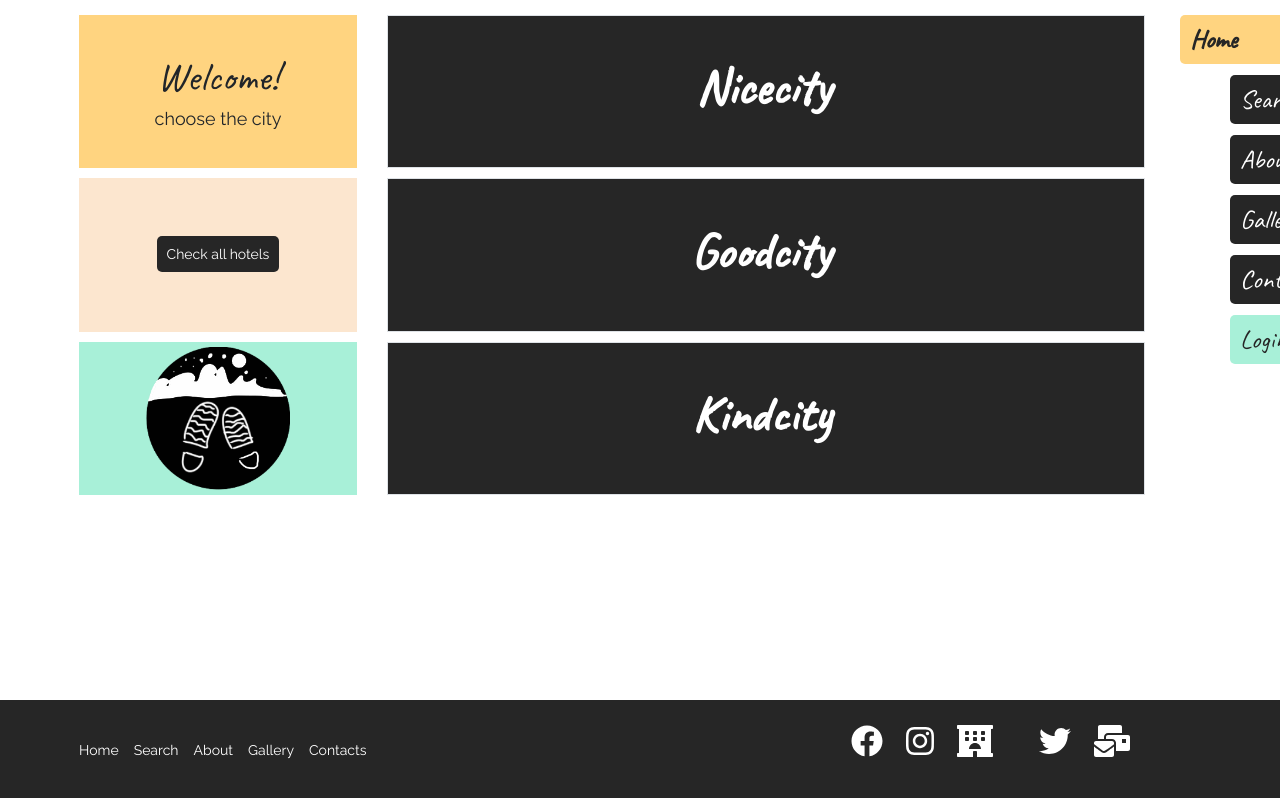
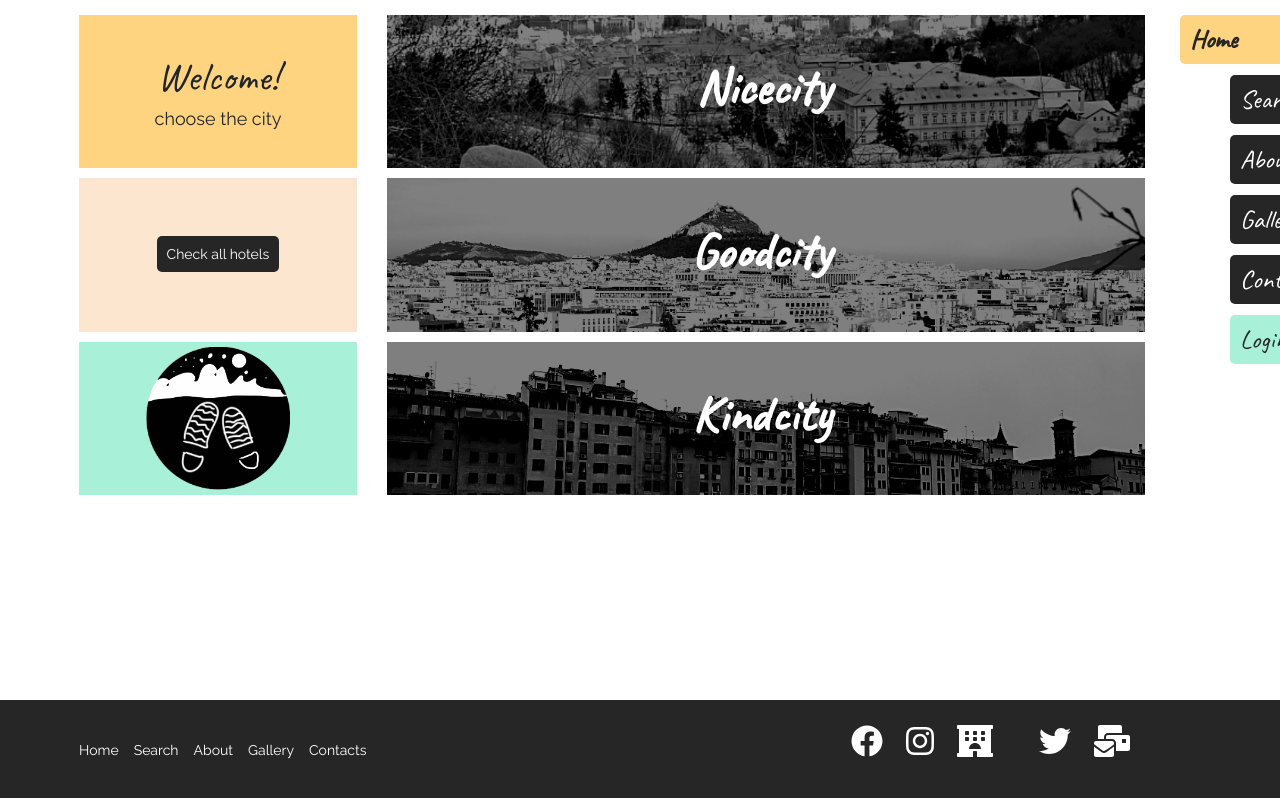
Before and after one commit to randomSveta/HotelSite, a React (Create React App) app: page / in a window 1280 px wide. Built offline with nearby package versions, Linux system fonts and the light colour scheme.

Commit message:
Make city photos as background-image.

```diff
--- a/src/components/pages/home/CityPhotosDisplay.js
+++ b/src/components/pages/home/CityPhotosDisplay.js
@@ -8,7 +8,7 @@ export default function CityPhotoDisplay(props) {
     const citiesPhotos = HOTELS_INFO.map((hotel, i) => {
         return (
 
-            <Col xs="12" className="basic-row-m-p basic-row-height border d-flex justify-content-center align-items-center basic-dark-bg" key={i}>
+            <Col xs="12" className="basic-row-m-p basic-row-height d-flex justify-content-center align-items-center home-city-image" key={i}>
                 <CityPhoto hotel={hotel} />
             </Col>
         );
```
